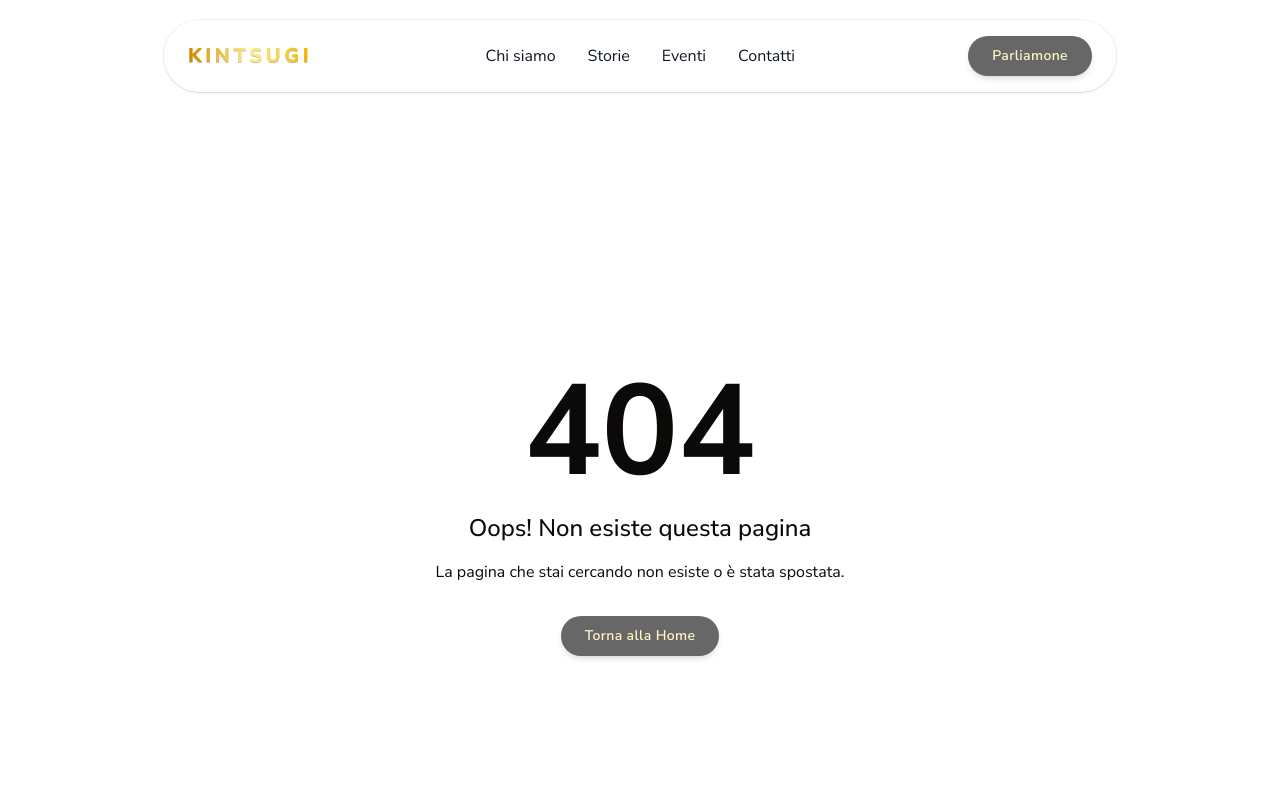
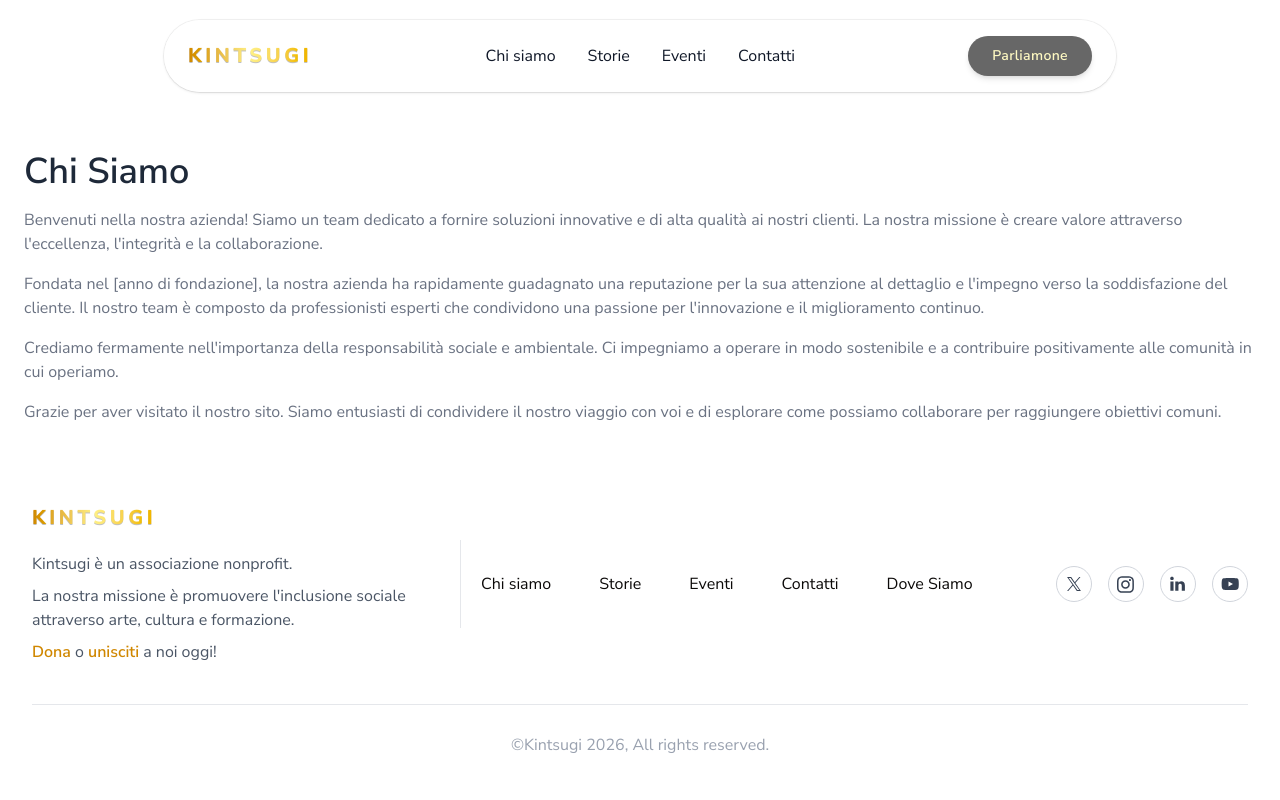
Before and after one commit to Amrod92/Kintsugi, a Next.js app: page /chi-siamo in a window 1280 px wide. Before the commit this address had no page. Shown: the top 800 px of the page. Built offline with nearby package versions, Linux system fonts and the light colour scheme; grey boxes are pictures that could not be loaded.

Commit message:
Initial implementation of chi siamo page. Still requires work to do

```diff
--- /dev/null
+++ b/app/chi-siamo/page.tsx
@@ -0,0 +1,40 @@
+export default function ChiSiamoPage() {
+  return (
+    <div>
+      <section className="bg-white dark:bg-gray-900">
+        <div className="container px-6 py-10 mx-auto">
+          <h1 className="text-3xl font-semibold text-gray-800 capitalize lg:text-4xl dark:text-white">
+            Chi Siamo
+          </h1>
+
+          <p className="mt-4 text-gray-500 dark:text-gray-300">
+            Benvenuti nella nostra azienda! Siamo un team dedicato a fornire
+            soluzioni innovative e di alta qualità ai nostri clienti. La nostra
+            missione è creare valore attraverso l&apos;eccellenza,
+            l&apos;integrità e la collaborazione.
+          </p>
+
+          <p className="mt-4 text-gray-500 dark:text-gray-300">
+            Fondata nel [anno di fondazione], la nostra azienda ha rapidamente
+            guadagnato una reputazione per la sua attenzione al dettaglio e
+            l&apos;impegno verso la soddisfazione del cliente. Il nostro team è
+            composto da professionisti esperti che condividono una passione per
+            l&apos;innovazione e il miglioramento continuo.
+          </p>
+
+          <p className="mt-4 text-gray-500 dark:text-gray-300">
+            Crediamo fermamente nell&apos;importanza della responsabilità
+            sociale e ambientale. Ci impegniamo a operare in modo sostenibile e
+            a contribuire positivamente alle comunità in cui operiamo.
+          </p>
+
+          <p className="mt-4 text-gray-500 dark:text-gray-300">
+            Grazie per aver visitato il nostro sito. Siamo entusiasti di
+            condividere il nostro viaggio con voi e di esplorare come possiamo
+            collaborare per raggiungere obiettivi comuni.
+          </p>
+        </div>
+      </section>
+    </div>
+  );
+}
```
